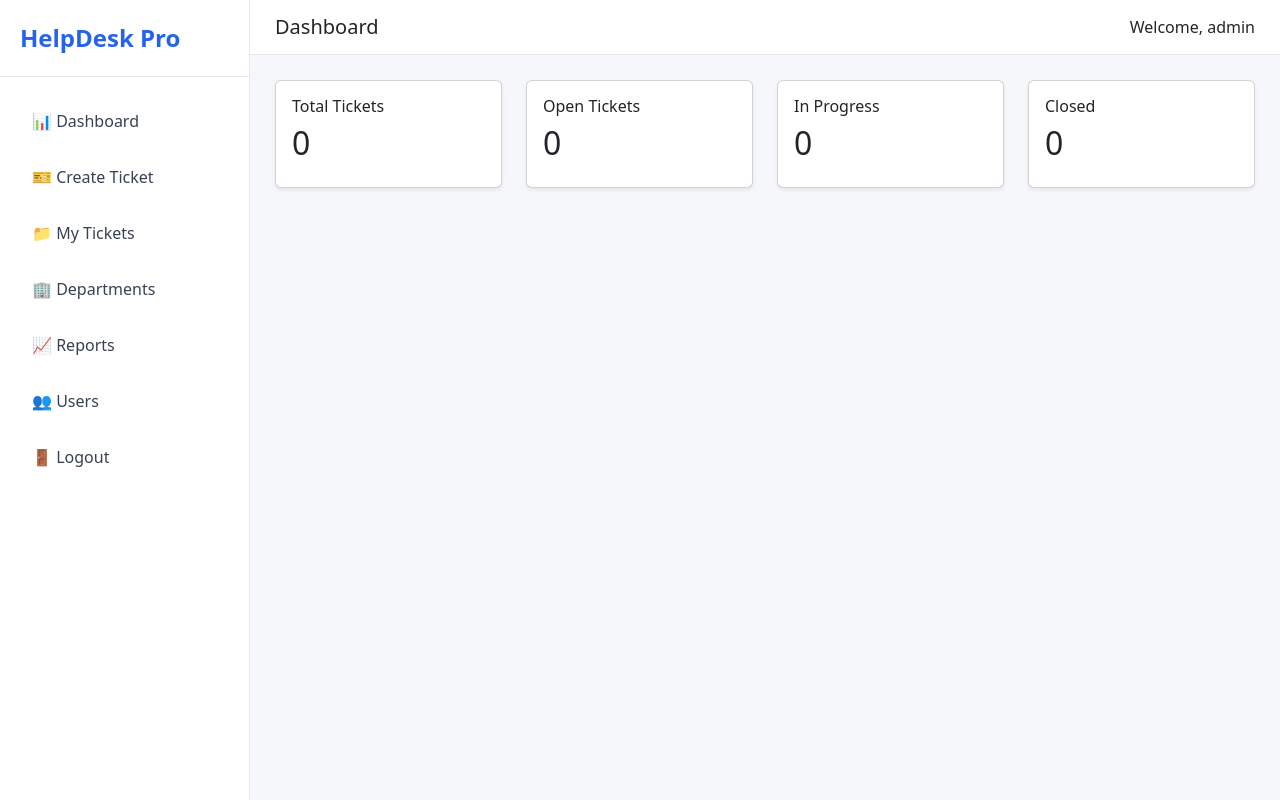
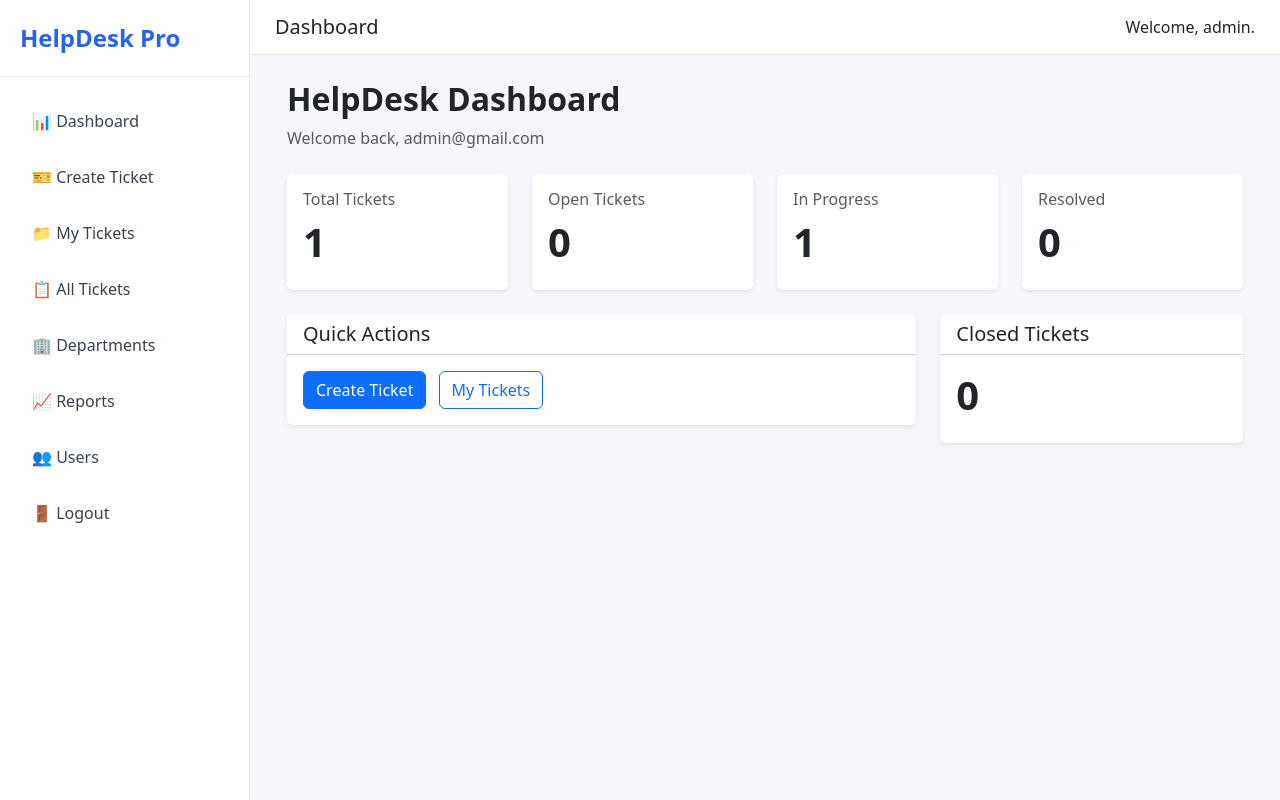
Before and after one commit to Priyankapim/HelpDesk-Pro, a Django app: page /dashboard/ in a window 1280 px wide. Run offline with Django 5.2, Linux system fonts and the light colour scheme; a user stored in the database is signed in; data comes from the database, SQL or seed files in the repository; both versions use the stored data as it was after the commit.

Commit message:
Dashboard update

```diff
--- a/accounts/views.py
+++ b/accounts/views.py
@@ -2,6 +2,7 @@
 from django.shortcuts import render, redirect
 from django.contrib.auth import authenticate, login
 from django.contrib.auth.decorators import login_required
+from tickets.models import Ticket
 
 
 def login_view(request):
@@ -27,7 +28,35 @@ def login_view(request):
 
 @login_required
 def dashboard_view(request):
+
+    total_tickets = Ticket.objects.count()
+
+    open_tickets = Ticket.objects.filter(
+        status='Open'
+    ).count()
+
+    in_progress_tickets = Ticket.objects.filter(
+        status='In Progress'
+    ).count()
+
+    resolved_tickets = Ticket.objects.filter(
+        status='Resolved'
+    ).count()
+
+    closed_tickets = Ticket.objects.filter(
+        status='Closed'
+    ).count()
+
+    context = {
+        'total_tickets': total_tickets,
+        'open_tickets': open_tickets,
+        'in_progress_tickets': in_progress_tickets,
+        'resolved_tickets': resolved_tickets,
+        'closed_tickets': closed_tickets,
+    }
+
     return render(
         request,
-        'dashboard/dashboard.html'
+        'dashboard/dashboard.html',
+        context
     )
--- a/templates/base.html
+++ b/templates/base.html
@@ -76,11 +76,13 @@
 
     <div class="menu">
 
-        <a href="#">📊 Dashboard</a>
+        <a href="{% url 'dashboard' %}">📊 Dashboard</a>
 
         <a href="{% url 'create_ticket' %}">🎫 Create Ticket</a>
 
         <a href="{% url 'my_tickets' %}">📁 My Tickets</a>
+
+        <a href="{% url 'all_tickets' %}"> 📋 All Tickets </a>
 
         <a href="#">🏢 Departments</a>
 
@@ -103,10 +105,11 @@
             <h5 class="mb-0">Dashboard</h5>
 
             <span>
-                Welcome, {{ request.user.username }}
+                Welcome, {{ request.user.username }}.
             </span>
 
         </div>
+
 
     </div>
 
--- a/templates/dashboard/dashboard.html
+++ b/templates/dashboard/dashboard.html
@@ -6,44 +6,109 @@ Dashboard
 
 {% block content %}
 
-<div class="row">
+<div class="container-fluid">
+
+    <div class="mb-4">
+        <h2 class="fw-bold">HelpDesk Dashboard</h2>
+        <p class="text-muted">
+            Welcome back, {{ request.user.first_name|default:request.user.email }}
+        </p>
+    </div>
+
+    <div class="row g-4">
 
         <div class="col-md-3">
-        <div class="card shadow-sm">
+            <div class="card border-0 shadow-sm h-100">
                 <div class="card-body">
-                <h6>Total Tickets</h6>
-                <h2>0</h2>
+                    <h6 class="text-muted">Total Tickets</h6>
+                    <h1 class="fw-bold">{{ total_tickets }}</h1>
                 </div>
             </div>
         </div>
 
         <div class="col-md-3">
-        <div class="card shadow-sm">
+            <div class="card border-0 shadow-sm h-100">
                 <div class="card-body">
-                <h6>Open Tickets</h6>
-                <h2>0</h2>
+                    <h6 class="text-muted">Open Tickets</h6>
+                    <h1 class="fw-bold">{{ open_tickets }}</h1>
                 </div>
             </div>
         </div>
 
         <div class="col-md-3">
-        <div class="card shadow-sm">
+            <div class="card border-0 shadow-sm h-100">
                 <div class="card-body">
-                <h6>In Progress</h6>
-                <h2>0</h2>
+                    <h6 class="text-muted">In Progress</h6>
+                    <h1 class="fw-bold">{{ in_progress_tickets }}</h1>
                 </div>
             </div>
         </div>
 
         <div class="col-md-3">
-        <div class="card shadow-sm">
+            <div class="card border-0 shadow-sm h-100">
                 <div class="card-body">
-                <h6>Closed</h6>
-                <h2>0</h2>
+                    <h6 class="text-muted">Resolved</h6>
+                    <h1 class="fw-bold">{{ resolved_tickets }}</h1>
                 </div>
             </div>
         </div>
 
     </div>
 
+    <div class="row mt-4">
+
+        <div class="col-md-8">
+
+            <div class="card border-0 shadow-sm">
+
+                <div class="card-header bg-white">
+                    <h5 class="mb-0">
+                        Quick Actions
+                    </h5>
+                </div>
+
+                <div class="card-body">
+
+                    <a href="{% url 'create_ticket' %}"
+                       class="btn btn-primary me-2">
+                        Create Ticket
+                    </a>
+
+                    <a href="{% url 'my_tickets' %}"
+                       class="btn btn-outline-primary">
+                        My Tickets
+                    </a>
+
+                </div>
+
+            </div>
+
+        </div>
+
+        <div class="col-md-4">
+
+            <div class="card border-0 shadow-sm">
+
+                <div class="card-header bg-white">
+                    <h5 class="mb-0">
+                        Closed Tickets
+                    </h5>
+                </div>
+
+                <div class="card-body">
+
+                    <h1 class="fw-bold">
+                        {{ closed_tickets }}
+                    </h1>
+
+                </div>
+
+            </div>
+
+        </div>
+
+    </div>
+
+</div>
+
 {% endblock %}
--- a/tickets/admin.py
+++ b/tickets/admin.py
@@ -1,5 +1,5 @@
 from django.contrib import admin
-from .models import Ticket
-
+from .models import Ticket, TicketComment
 
 admin.site.register(Ticket)
+admin.site.register(TicketComment)
--- a/tickets/urls.py
+++ b/tickets/urls.py
@@ -1,8 +1,9 @@
 from django.urls import path
-from .views import create_ticket,my_tickets, ticket_detail
+from .views import create_ticket,my_tickets, ticket_detail, all_tickets
 
 urlpatterns = [
     path('create/', create_ticket, name='create_ticket'),
     path('my-tickets/', my_tickets, name='my_tickets'),
     path('detail/<int:ticket_id>/', ticket_detail, name='ticket_detail' ),
+    path('all/', all_tickets, name='all_tickets' ),
 ]
```
Also changed, not shown: templates/tickets/all_tickets.html (added, +67 -0 lines), templates/tickets/ticket_detail.html (+139 -0 lines), tickets/forms.py (+9 -1 lines), tickets/models.py (+22 -0 lines), tickets/views.py (+67 -1 lines), db.sqlite3. Lines whose indentation alone changed are shown as unchanged.
